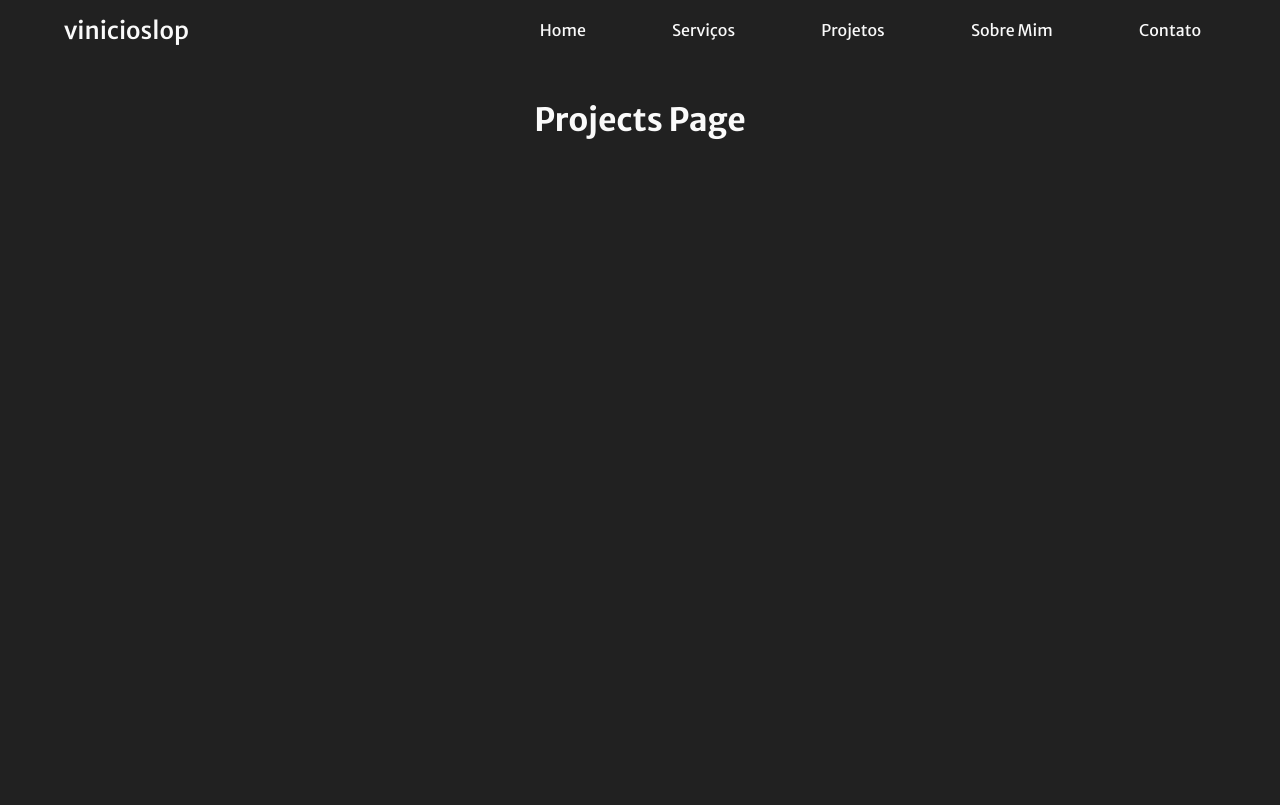
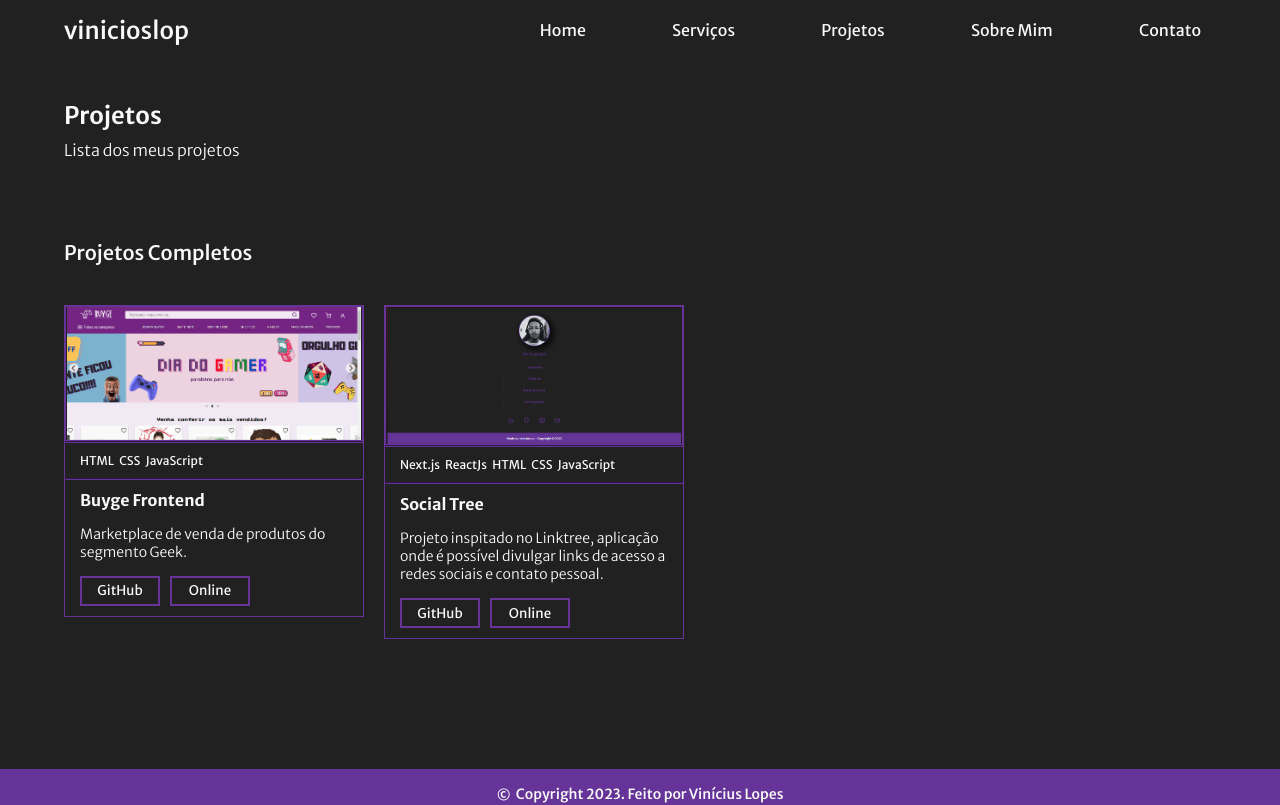
Before and after one commit to vinicioslop/portfolio, a Next.js app: page /projects in a window 1280 px wide. Shown: the top 805 px of the page. Built offline with nearby package versions, Linux system fonts and the light colour scheme.

Commit message:
Inicia desenvoilvimento da página de projetos e aumenta margem superior na footer

```diff
--- a/src/app/Components/Footer/styles.module.css
+++ b/src/app/Components/Footer/styles.module.css
@@ -6,7 +6,7 @@
     width: 100%;
 
     margin: 0;
-    margin-top: 30px;
+    margin-top: 100px;
 
     background-color: var(--primary-color);
 }
--- a/src/app/Components/HomeContent/styles.module.css
+++ b/src/app/Components/HomeContent/styles.module.css
@@ -8,7 +8,6 @@
     padding-left: var(--sides-spacing);
     padding-right: var(--sides-spacing);
 
-    background-color: var(--background-color);
     color: var(--text-color);
   }
 
--- a/src/app/Components/ProjectCard/styles.module.css
+++ b/src/app/Components/ProjectCard/styles.module.css
@@ -18,13 +18,14 @@
     display: flex;
     align-items: center;
     justify-content: center;
+    align-items: center;
 
     border: 1px solid var(--primary-color);
 }
 
 .project_card .project_image_container .project_image {
-    width: 300px;
-    height: 100%;
+    width: 99%;
+    height: 99%;
 
     object-fit: scale-down;
 }
--- a/src/app/Components/ProjectContent/ProjectContent.jsx
+++ b/src/app/Components/ProjectContent/ProjectContent.jsx
@@ -1,9 +1,48 @@
 import styles from './styles.module.css';
 
+import ProjectCard from '@/app/Components/ProjectCard/ProjectCard';
+
+import buygeHomeImage from '@/images/projetos/tcc_front/buyge_home.png';
+import socialTreeImage from '@/images/projetos/social_tree/social_tree_image.png';
+
 export default function ProjectsContent() {
+    const projects = [
+        {
+            projectId: 'buygeFront',
+            imageCover: buygeHomeImage,
+            imageAlt: 'Exemplo de tela inicial do projeto Buyge',
+            technologies: ['HTML', 'CSS', 'JavaScript'],
+            title: 'Buyge Frontend',
+            information: 'Marketplace de venda de produtos do segmento Geek.',
+            github: 'https://github.com/vinicioslop/buyge-frontend',
+            live: ''
+        },
+        {
+            projectId: 'socialTree',
+            imageCover: socialTreeImage,
+            imageAlt: 'Exemplo de tela inicial do projeto Social Tree',
+            technologies: ['Next.js', 'ReactJs', 'HTML', 'CSS', 'JavaScript'],
+            title: 'Social Tree',
+            information: 'Projeto inspitado no Linktree, aplicação onde é possível divulgar links de acesso a redes sociais e contato pessoal.',
+            github: 'https://github.com/vinicioslop/social-tree',
+            live: 'https://social.vinicioslop.com.br'
+        }
+    ];
+
     return (
         <div className={styles.container}>
-            <h1>Projects Page</h1>
+            <div className={styles.title_desc}>
+                <h2 className={styles.title}>Projetos</h2>
+                <p className={styles.description}>
+                    Lista dos meus projetos
+                </p>
+            </div>
+            <div className={styles.project_section}>
+                <h3>Projetos Completos</h3>
+                <div className={styles.project_group}>
+                    {projects.map((project) => <ProjectCard data={project} key={project.projectId} />)}
+                </div>
+            </div>
         </div>
     )
 }
--- a/src/app/Components/ProjectContent/styles.module.css
+++ b/src/app/Components/ProjectContent/styles.module.css
@@ -1,18 +1,60 @@
 .container {
     display: flex;
     flex-direction: column;
-    align-items: center;
 
     width: 100%;
-    min-height: 100vh;
 
     padding-left: var(--sides-spacing);
     padding-right: var(--sides-spacing);
 
-    background-color: var(--background-color);
     color: var(--text-color);
 }
 
 .container>* {
     margin-bottom: 30px;
 }
+
+.container .title_desc {
+    display: flex;
+    flex-direction: column;
+    justify-content: space-between;
+
+    margin-bottom: 80px;
+
+    width: 100%;
+    height: 60px;
+}
+
+.container .title_desc .title {
+    font-size: 24px;
+    font-weight: 600;
+}
+
+.container .title_desc .description {
+    font-size: 16px;
+    font-weight: 300;
+}
+
+.container .project_section {
+    display: flex;
+    flex-direction: column;
+}
+
+.container .project_section h3 {
+    margin-bottom: 40px;
+
+    font-size: 20px;
+    font-weight: 500;
+}
+
+.container .project_section .project_group {
+    display: flex;
+    flex-direction: row;
+    flex-wrap: wrap;
+
+    width: 100%;
+}
+
+.container .project_section .project_group > * {
+    margin-right: 20px;
+}
```
